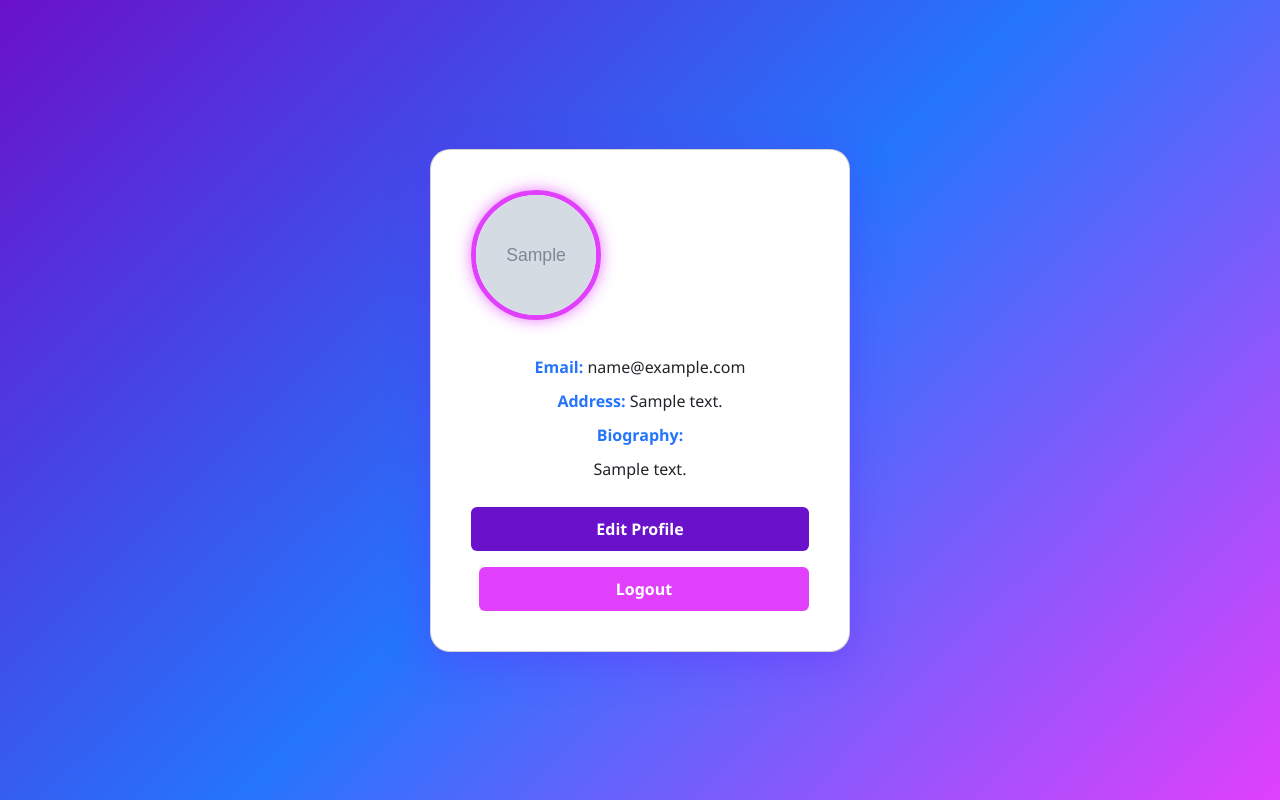
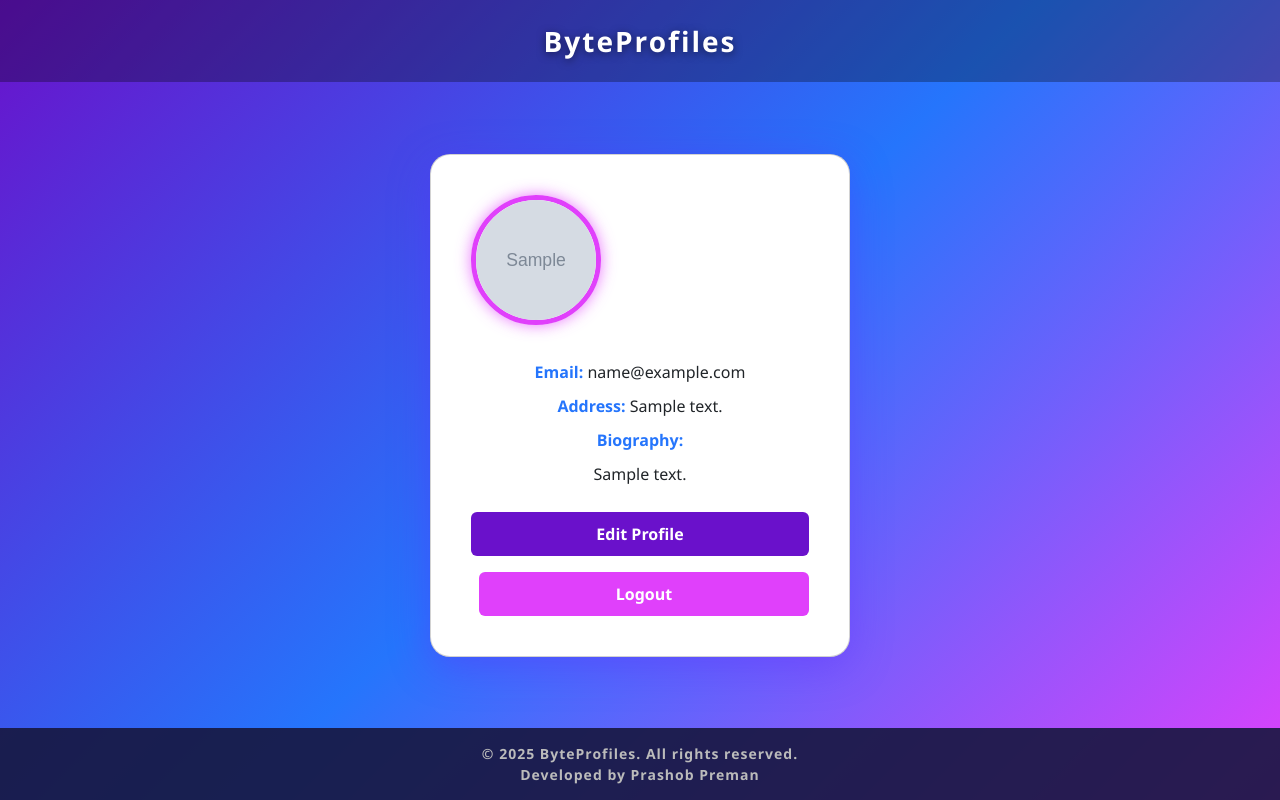
Before and after one commit to PrashobVP/flask-auth-app, a Flask app: page /dashboard in a window 1280 px wide. Run offline with Flask 3, Linux system fonts and the light colour scheme; the visitor is signed in with stand-in values (Sample User, id 1); tables that the repository leaves empty or names only in its code hold one stand-in row (values such as "Sample post"); grey boxes marked "Sample" are stand-in pictures.

Commit message:
added footer and header for all pages

```diff
--- a/templates/dashboard.html
+++ b/templates/dashboard.html
@@ -2,7 +2,7 @@
 <html lang="en">
 <head>
     <meta charset="UTF-8" />
-    <title>Dashboard</title>
+    <title>ByteProfiles - Dashboard</title>
     <link href="https://cdn.jsdelivr.net/npm/bootstrap@5.3.0/dist/css/bootstrap.min.css" rel="stylesheet" />
     <style>
         body {
@@ -10,11 +10,26 @@
             background: linear-gradient(135deg, #6a11cb, #2575fc, #e040fb);
             min-height: 100vh;
             display: flex;
+            flex-direction: column;
+            font-family: 'Segoe UI', Tahoma, Geneva, Verdana, sans-serif;
+            margin: 0;
+        }
+        header {
+            text-align: center;
+            background: rgba(0,0,0,0.3);
+            padding: 20px 0;
+            font-size: 28px;
+            font-weight: 800;
+            color: #fff;
+            letter-spacing: 2px;
+            text-shadow: 0 2px 8px rgba(0,0,0,0.5);
+        }
+        .main-content {
+            flex: 1;
+            display: flex;
             justify-content: center;
             align-items: center;
-            font-family: 'Segoe UI', Tahoma, Geneva, Verdana, sans-serif;
-            color: #333;
-            margin: 0;
+            padding: 2rem;
         }
         .card {
             border-radius: 20px;
@@ -77,9 +92,22 @@
         .ms-2 {
             margin-left: 0.5rem !important;
         }
+        footer {
+            background-color: rgba(23, 23, 63, 0.9);
+            color: #bbb;
+            text-align: center;
+            padding: 15px 0;
+            font-size: 14px;
+            font-weight: 600;
+            letter-spacing: 1px;
+        }
     </style>
 </head>
 <body>
+
+<header>ByteProfiles</header>
+
+<div class="main-content">
     <div class="card">
         <img src="{{ url_for('static', filename='uploads/' + user.photo) if user.photo else 'https://cdn-icons-png.flaticon.com/512/149/149071.png' }}"
              alt="Profile Photo" class="profile-pic">
@@ -93,5 +121,11 @@
         <a href="{{ url_for('profile') }}" class="btn btn-primary mt-3">Edit Profile</a>
         <a href="{{ url_for('logout') }}" class="btn btn-danger mt-3 ms-2">Logout</a>
     </div>
+</div>
+
+<footer>
+    © 2025 ByteProfiles. All rights reserved.<br>Developed by Prashob Preman
+</footer>
+
 </body>
 </html>
```
Also changed, not shown: templates/login.html (+28 -5 lines), templates/profile.html (+16 -5 lines), templates/signup.html (+21 -1 lines).
